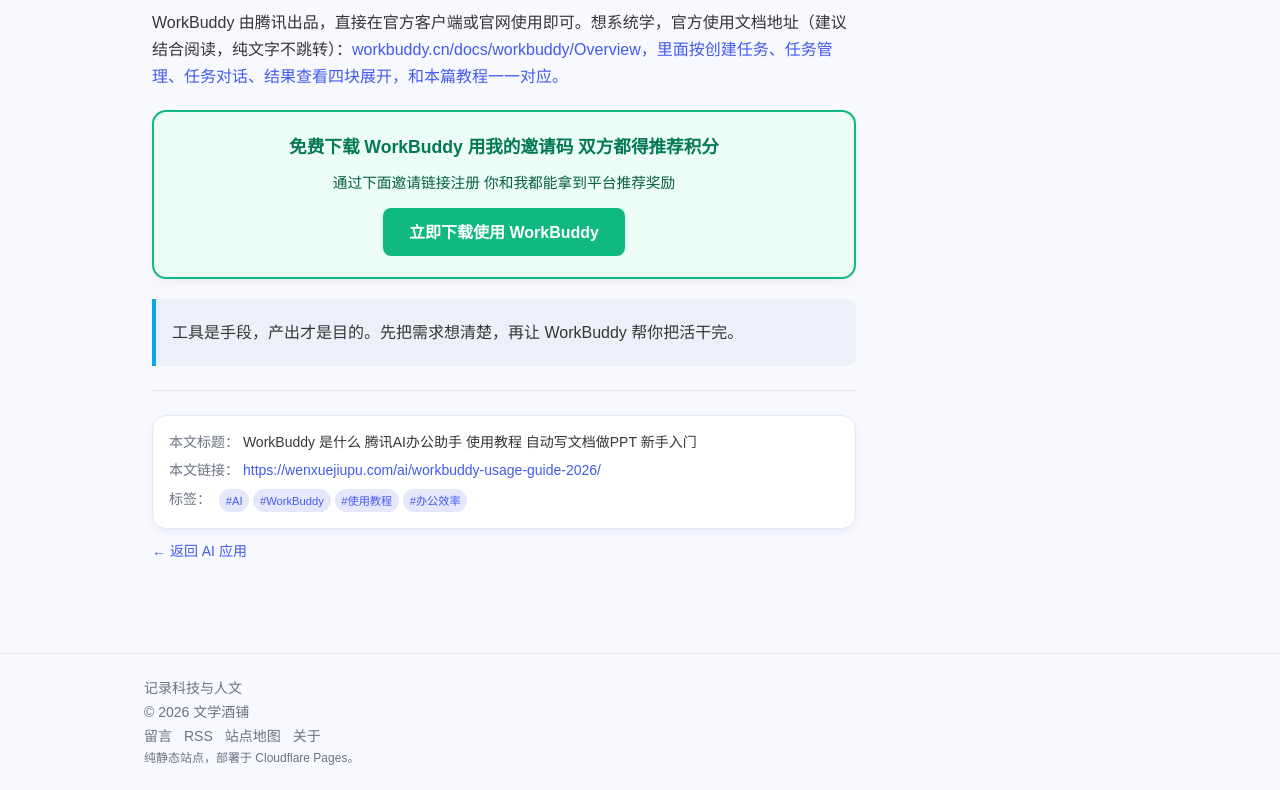
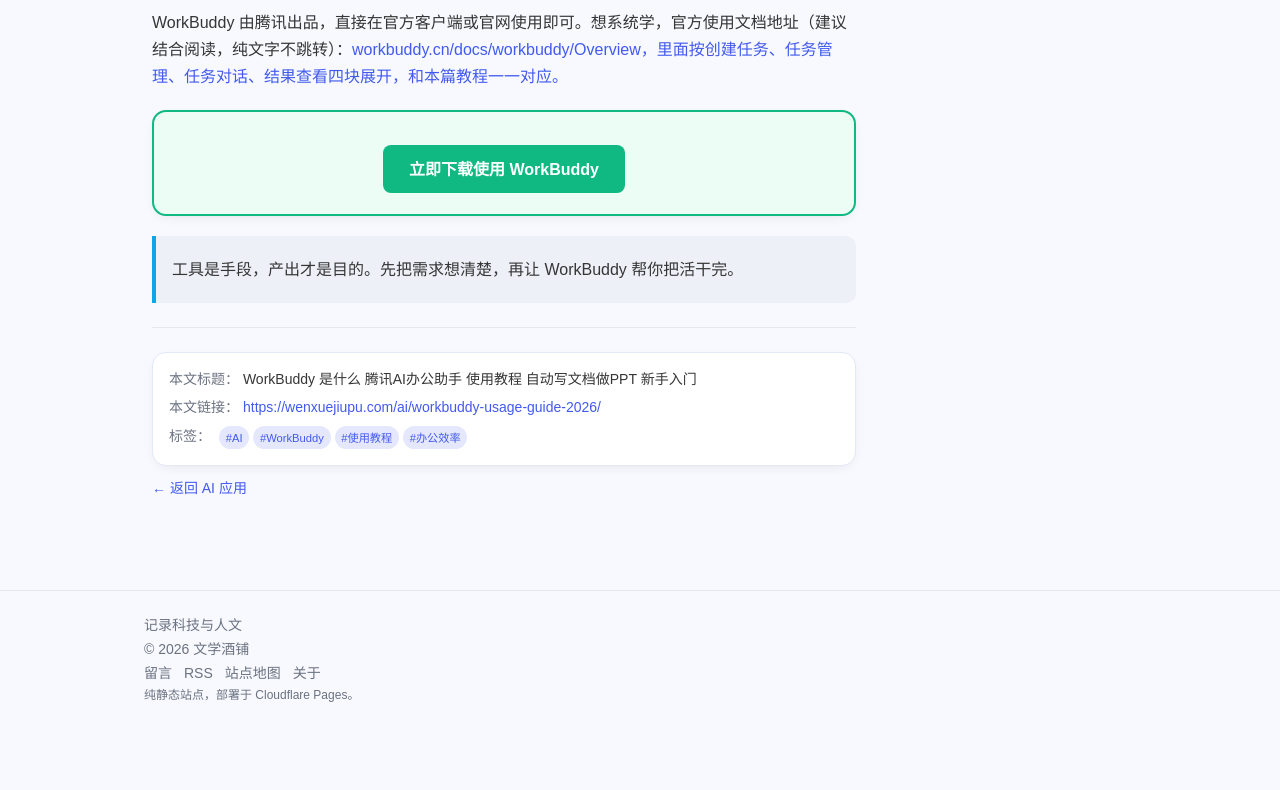
Before and after one commit to 280814300/wenxuejiupu, an Astro site: page /ai/workbuddy-usage-guide-2026/ in a window 1280 px wide. Shown: the part 4023-4813 px from the top of the page. After the commit the page ends 4750 px from the top, so only its background shows below. Built offline with nearby package versions, Linux system fonts and the light colour scheme; Astro itself is replaced by a stand-in of ours.

Commit message:
refactor: WorkBuddy 文章 CTA 去掉推荐积分文案 保留下载按钮

```diff
--- a/src/content/ai/workbuddy-usage-guide-2026.md
+++ b/src/content/ai/workbuddy-usage-guide-2026.md
@@ -136,8 +136,6 @@
 WorkBuddy 由腾讯出品，直接在官方客户端或官网使用即可。想系统学，官方使用文档地址（建议结合阅读，纯文字不跳转）：workbuddy.cn/docs/workbuddy/Overview，里面按创建任务、任务管理、任务对话、结果查看四块展开，和本篇教程一一对应。
 
 <div class="card" style="border:2px solid #10b981;background:#ecfdf5;text-align:center;padding:1.3rem;margin:1.25rem 0;">
-<strong style="font-size:1.1rem;color:#047857;">免费下载 WorkBuddy 用我的邀请码 双方都得推荐积分</strong><br/>
-<span style="display:inline-block;margin-top:.5rem;color:#065f46;font-size:.92rem;">通过下面邀请链接注册 你和我都能拿到平台推荐奖励</span><br/>
 <a href="https://www.workbuddy.cn/events/invite?inviteCode=5vebsbd3y" style="display:inline-block;margin-top:.75rem;padding:.65rem 1.6rem;background:#10b981;color:#fff;border-radius:8px;text-decoration:none;font-weight:600;">立即下载使用 WorkBuddy</a>
 </div>
 
```
